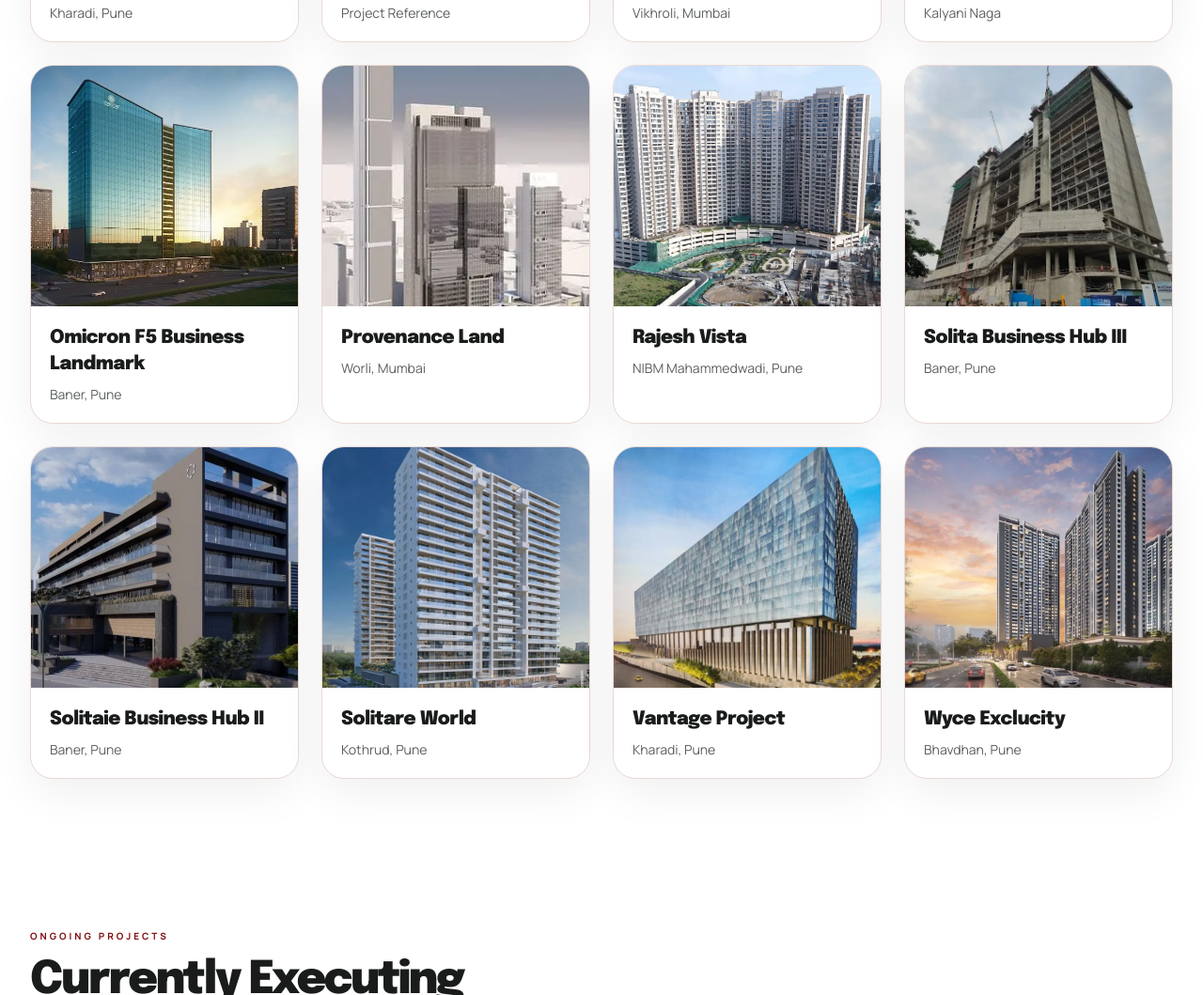
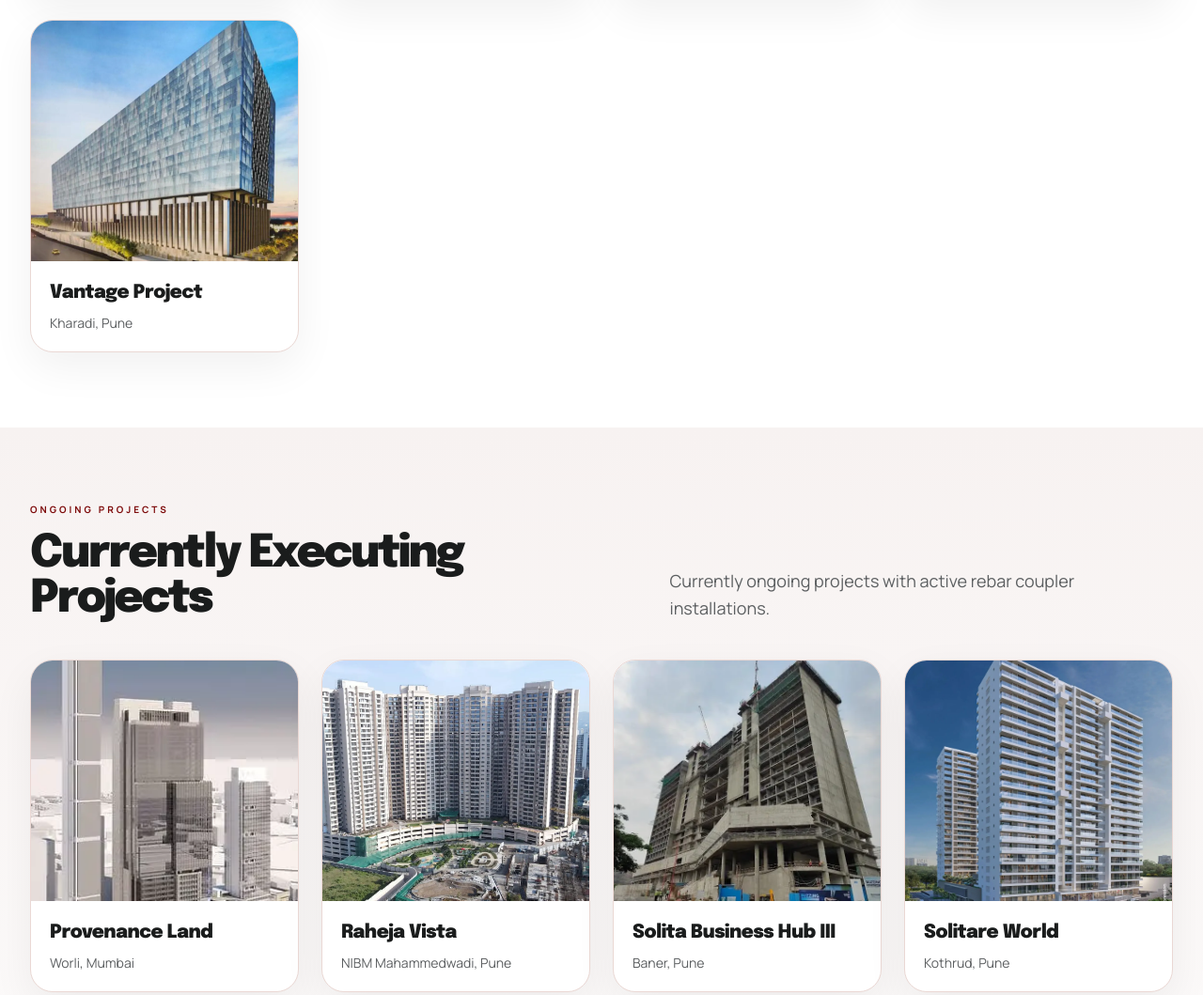
Before and after one commit to ujagare/DDtech, a website: page project.html in a window 1280 px wide. Shown: the part 1789-2848 px from the top of the page at 94% size. Drawn offline with nearby package versions, Linux system fonts and the light colour scheme.

Commit message:
Reorganize project page: move 6 projects to Ongoing section, keep completed separate

```diff
--- a/project.html
+++ b/project.html
@@ -579,19 +579,19 @@ document.addEventListener('click', function(event) {
               <p
                 class="text-[10px] uppercase tracking-[0.3em] text-primary font-bold mb-4"
               >
-                Completed Projects
+                Project Portfolio
               </p>
               <h2
                 class="project-section-heading font-headline text-4xl md:text-5xl font-black tracking-tighter"
               >
-                Successfully Executed Projects
+                All Project References
               </h2>
             </div>
             <p
               class="project-section-subtext max-w-2xl text-secondary text-lg leading-relaxed"
             >
-              Successfully completed projects with rebar coupler installations
-              across Pune and Mumbai.
+              All available project images from your `images/project` folder are
+              listed below.
             </p>
           </div>
           <div
@@ -729,104 +729,6 @@ document.addEventListener('click', function(event) {
               class="rounded-[1.5rem] overflow-hidden border border-[#ead8d4] bg-white shadow-[0_16px_45px_rgba(0,0,0,0.06)]"
             >
               <img
-                alt="omicron f5 business landmark baner"
-                class="h-64 w-full object-cover"
-                src="images/project/omicron%20f5%20business%20landmark%20baner.webp"
-                loading="lazy"
-              />
-              <div class="p-5">
-                <h3 class="font-headline text-xl font-black tracking-tight">
-                  Omicron F5 Business Landmark
-                </h3>
-                <p class="text-secondary text-sm mt-2">Baner, Pune</p>
-              </div>
-            </article>
-            <article
-              class="rounded-[1.5rem] overflow-hidden border border-[#ead8d4] bg-white shadow-[0_16px_45px_rgba(0,0,0,0.06)]"
-            >
-              <img
-                alt="provenance land worli mumbai"
-                class="h-64 w-full object-cover"
-                src="images/project/provenance%20land%20worli%20mumbai.webp"
-                loading="lazy"
-              />
-              <div class="p-5">
-                <h3 class="font-headline text-xl font-black tracking-tight">
-                  Provenance Land
-                </h3>
-                <p class="text-secondary text-sm mt-2">Worli, Mumbai</p>
-              </div>
-            </article>
-            <article
-              class="rounded-[1.5rem] overflow-hidden border border-[#ead8d4] bg-white shadow-[0_16px_45px_rgba(0,0,0,0.06)]"
-            >
-              <img
-                alt="rajesh vista nibm mahammedwadi pune"
-                class="h-64 w-full object-cover"
-                src="images/project/rajesh%20vista%20nibm%20mahammedwadi%20pune.webp"
-                loading="lazy"
-              />
-              <div class="p-5">
-                <h3 class="font-headline text-xl font-black tracking-tight">
-                  Rajesh Vista
-                </h3>
-                <p class="text-secondary text-sm mt-2">
-                  NIBM Mahammedwadi, Pune
-                </p>
-              </div>
-            </article>
-            <article
-              class="rounded-[1.5rem] overflow-hidden border border-[#ead8d4] bg-white shadow-[0_16px_45px_rgba(0,0,0,0.06)]"
-            >
-              <img
-                alt="solita business hub iii baner pune"
-                class="h-64 w-full object-cover"
-                src="images/project/solita%20business%20hub%20iii%20baner%20pune.webp"
-                loading="lazy"
-              />
-              <div class="p-5">
-                <h3 class="font-headline text-xl font-black tracking-tight">
-                  Solita Business Hub III
-                </h3>
-                <p class="text-secondary text-sm mt-2">Baner, Pune</p>
-              </div>
-            </article>
-            <article
-              class="rounded-[1.5rem] overflow-hidden border border-[#ead8d4] bg-white shadow-[0_16px_45px_rgba(0,0,0,0.06)]"
-            >
-              <img
-                alt="solitaie business hub ii baner pune"
-                class="h-64 w-full object-cover"
-                src="images/project/solitaie%20business%20hub%20ii%20baner%20pune.webp"
-                loading="lazy"
-              />
-              <div class="p-5">
-                <h3 class="font-headline text-xl font-black tracking-tight">
-                  Solitaie Business Hub II
-                </h3>
-                <p class="text-secondary text-sm mt-2">Baner, Pune</p>
-              </div>
-            </article>
-            <article
-              class="rounded-[1.5rem] overflow-hidden border border-[#ead8d4] bg-white shadow-[0_16px_45px_rgba(0,0,0,0.06)]"
-            >
-              <img
-                alt="solitare world kothrud pune"
-                class="h-64 w-full object-cover"
-                src="images/project/solitare%20world%20kothrud%20pune.webp"
-                loading="lazy"
-              />
-              <div class="p-5">
-                <h3 class="font-headline text-xl font-black tracking-tight">
-                  Solitare World
-                </h3>
-                <p class="text-secondary text-sm mt-2">Kothrud, Pune</p>
-              </div>
-            </article>
-            <article
-              class="rounded-[1.5rem] overflow-hidden border border-[#ead8d4] bg-white shadow-[0_16px_45px_rgba(0,0,0,0.06)]"
-            >
-              <img
                 alt="vantage project kharadi pune"
                 class="h-64 w-full object-cover"
                 src="images/project/vantage%20project%20kharadi%20pune.webp"
@@ -839,28 +741,12 @@ document.addEventListener('click', function(event) {
                 <p class="text-secondary text-sm mt-2">Kharadi, Pune</p>
               </div>
             </article>
-            <article
-              class="rounded-[1.5rem] overflow-hidden border border-[#ead8d4] bg-white shadow-[0_16px_45px_rgba(0,0,0,0.06)]"
-            >
-              <img
-                alt="wyce exclucity bhavdhan pune"
-                class="h-64 w-full object-cover"
-                src="images/project/wyce%20exclucity%20bhavdhan%20pune.webp"
-                loading="lazy"
-              />
-              <div class="p-5">
-                <h3 class="font-headline text-xl font-black tracking-tight">
-                  Wyce Exclucity
-                </h3>
-                <p class="text-secondary text-sm mt-2">Bhavdhan, Pune</p>
-              </div>
-            </article>
           </div>
         </div>
       </section>
 
       <!-- ONGOING PROJECTS SECTION -->
-      <section class="py-20 px-8 bg-white">
+      <section class="py-20 px-8 bg-[linear-gradient(180deg,#f7f2f1_0%,#ffffff_100%)]">
         <div class="max-w-screen-2xl mx-auto">
           <div
             class="flex flex-col md:flex-row md:items-end md:justify-between gap-6 mb-10"
@@ -880,8 +766,7 @@ document.addEventListener('click', function(event) {
             <p
               class="project-section-subtext max-w-2xl text-secondary text-lg leading-relaxed"
             >
-              Currently ongoing projects with active rebar coupler
-              installations.
+              Currently ongoing projects with active rebar coupler installations.
             </p>
           </div>
           <div
@@ -907,7 +792,7 @@ document.addEventListener('click', function(event) {
               class="rounded-[1.5rem] overflow-hidden border border-[#ead8d4] bg-white shadow-[0_16px_45px_rgba(0,0,0,0.06)]"
             >
               <img
-                alt="RAHEJA VISTA NIBM MAHAMMEDWADI PUNE"
+                alt="Raheja Vista NIBM Mahammedwadi Pune"
                 class="h-64 w-full object-cover"
                 src="images/project/rajesh%20vista%20nibm%20mahammedwadi%20pune.webp"
                 loading="lazy"
@@ -916,30 +801,46 @@ document.addEventListener('click', function(event) {
                 <h3 class="font-headline text-xl font-black tracking-tight">
                   Raheja Vista
                 </h3>
-                <p class="text-secondary text-sm mt-2">NIBM, Mohammedwadi, Pune</p>
+                <p class="text-secondary text-sm mt-2">NIBM Mahammedwadi, Pune</p>
               </div>
             </article>
             <article
               class="rounded-[1.5rem] overflow-hidden border border-[#ead8d4] bg-white shadow-[0_16px_45px_rgba(0,0,0,0.06)]"
             >
               <img
-                alt="SOLITAIRE WORLD KOTHARUD PUNE"
+                alt="Solita Business Hub III Baner Pune"
+                class="h-64 w-full object-cover"
+                src="images/project/solita%20business%20hub%20iii%20baner%20pune.webp"
+                loading="lazy"
+              />
+              <div class="p-5">
+                <h3 class="font-headline text-xl font-black tracking-tight">
+                  Solita Business Hub III
+                </h3>
+                <p class="text-secondary text-sm mt-2">Baner, Pune</p>
+              </div>
+            </article>
+            <article
+              class="rounded-[1.5rem] overflow-hidden border border-[#ead8d4] bg-white shadow-[0_16px_45px_rgba(0,0,0,0.06)]"
+            >
+              <img
+                alt="Solitare World Kothrud Pune"
                 class="h-64 w-full object-cover"
                 src="images/project/solitare%20world%20kothrud%20pune.webp"
                 loading="lazy"
               />
               <div class="p-5">
                 <h3 class="font-headline text-xl font-black tracking-tight">
-                  Solitaire World
+                  Solitare World
                 </h3>
-                <p class="text-secondary text-sm mt-2">Kotharud, Pune</p>
+                <p class="text-secondary text-sm mt-2">Kothrud, Pune</p>
               </div>
             </article>
             <article
               class="rounded-[1.5rem] overflow-hidden border border-[#ead8d4] bg-white shadow-[0_16px_45px_rgba(0,0,0,0.06)]"
             >
               <img
-                alt="OMICRON F5 BUSINESS LANDMARK BANER PUNE"
+                alt="Omicron F5 Business Landmark Baner Pune"
                 class="h-64 w-full object-cover"
                 src="images/project/omicron%20f5%20business%20landmark%20baner.webp"
                 loading="lazy"
@@ -949,6 +850,22 @@ document.addEventListener('click', function(event) {
                   Omicron F5 Business Landmark
                 </h3>
                 <p class="text-secondary text-sm mt-2">Baner, Pune</p>
+              </div>
+            </article>
+            <article
+              class="rounded-[1.5rem] overflow-hidden border border-[#ead8d4] bg-white shadow-[0_16px_45px_rgba(0,0,0,0.06)]"
+            >
+              <img
+                alt="WYCE Exclucity Bhavdhan Pune"
+                class="h-64 w-full object-cover"
+                src="images/project/wyce%20exclucity%20bhavdhan%20pune.webp"
+                loading="lazy"
+              />
+              <div class="p-5">
+                <h3 class="font-headline text-xl font-black tracking-tight">
+                  WYCE Exclucity
+                </h3>
+                <p class="text-secondary text-sm mt-2">Bhavdhan, Pune</p>
               </div>
             </article>
           </div>
```
